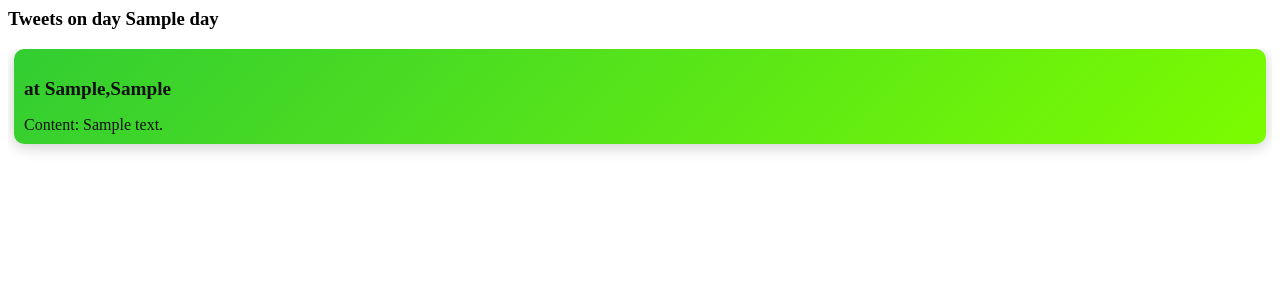
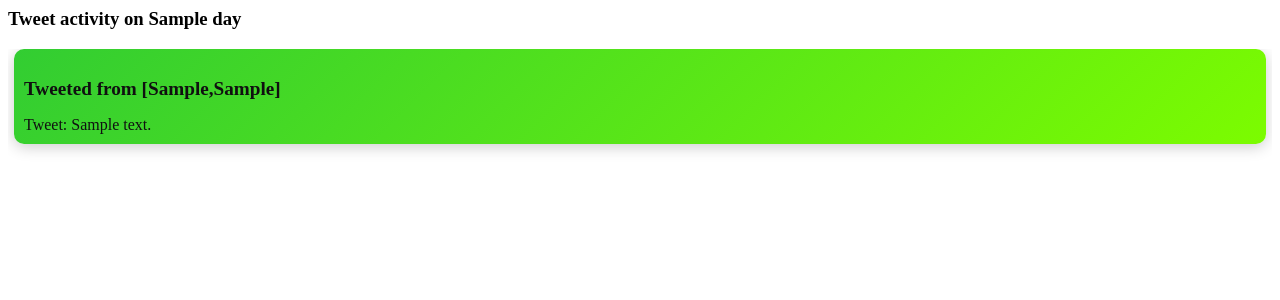
Before and after one commit to BlazeWatch/carbon, a Python web app: template templates/tweets.jinja2 in a window 1280 px wide. Shown: the top 300 px of the page. Run offline with Jinja, Linux system fonts and the light colour scheme; the template is opened without the code that fills it: most values are stand-ins (such as "Sample title", 1, 10 or a date in 2020).

Commit message:
Slight UI Changes (updated)

```diff
--- a/main.py
+++ b/main.py
@@ -172,7 +172,7 @@ while page != 'stats':
 
             cols[1].line_chart(chart_data)
 
-            cols[1].header("Hottest zones")
+            cols[1].header("Current Hottest Zones")
             cols[1].dataframe(
                 fetch_panda_frame(
                     f"SELECT * FROM temp_readings_production WHERE day = {day} ORDER BY temperature DESC LIMIT 20"),
--- a/templates/tweets.jinja2
+++ b/templates/tweets.jinja2
@@ -1,14 +1,14 @@
-<h3>Tweets on day {{ day }}</h3>
+<h3>Tweet activity on {{ day }}</h3>
 <div class="tweets-content" style="display: flex; flex-direction: column; gap: 10px">
     {% for tweet in tweets %}
         <div class="tweet">
-            <p class="larger">at {{ tweet.xy.0 }},{{ tweet.xy[0] }}
-            <p class="content">Content: {{ tweet.content }}</p>
+            <p class="larger">Tweeted from [{{ tweet.xy.0}},{{ tweet.xy[0] }}]
+            <p class="content">Tweet: {{ tweet.content }}</p>
         </div>
     {% endfor %}
     {% if tweets|length == 0 %}
         <div class="tweet">
-            No tweets found maybe a wait until the ingress is done
+            No tweets founds. Make sure that ingress and database are running properly.
         </div>
     {% endif %}
 </div>
```
Also changed, not shown: templates/alerts.jinja2 (+7 -7 lines).
